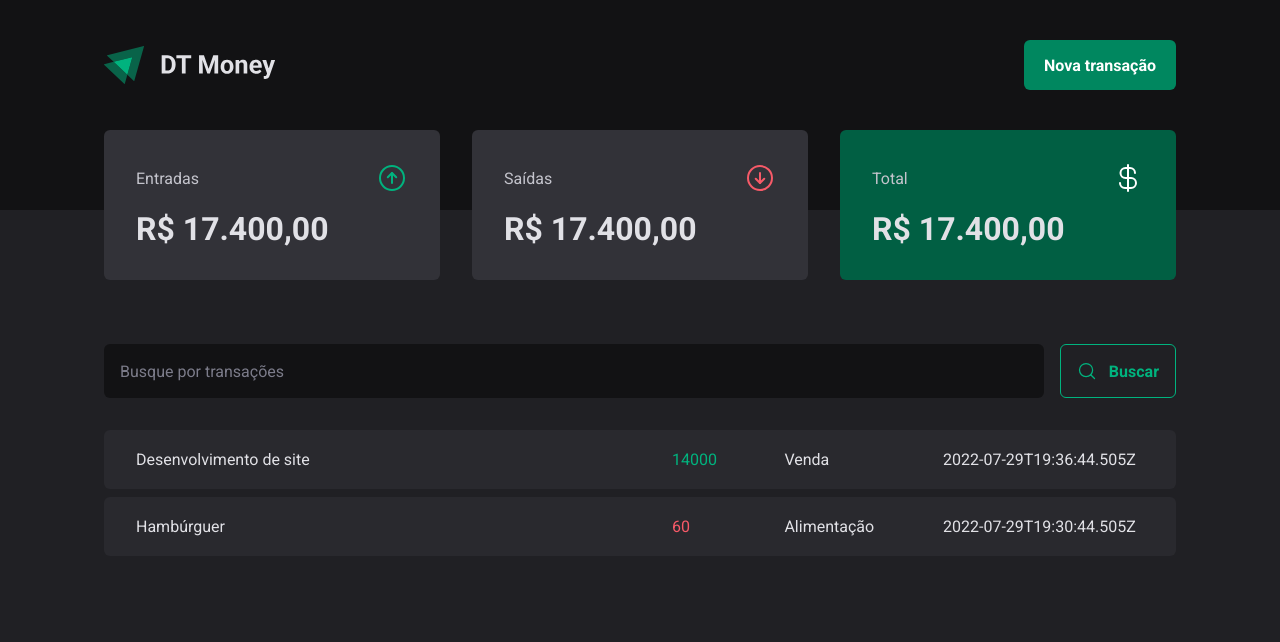
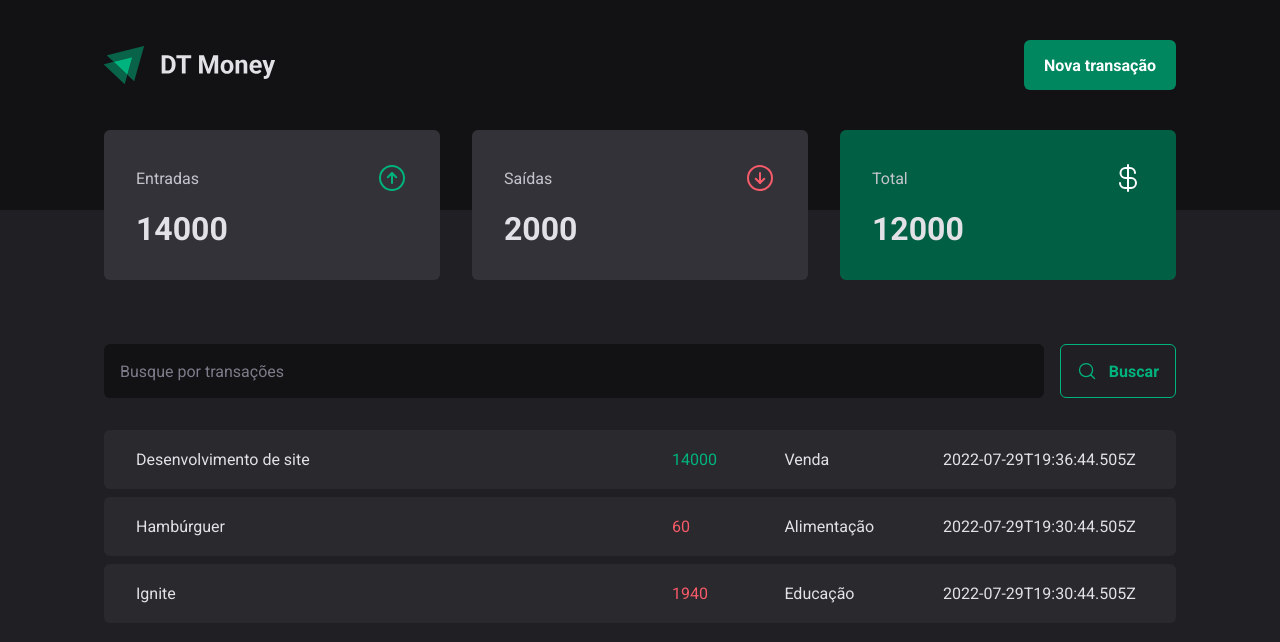
Before and after one commit to rmmena123/dt-money, a React (Vite) app: page / in a window 1280 px wide. Shown: the top 642 px of the page. Built offline with nearby package versions, Linux system fonts and the light colour scheme; data requests are answered from the project's data file.

Commit message:
#11: Feature - Calculando resumo de transações

```diff
--- a/server.json
+++ b/server.json
@@ -15,6 +15,14 @@
         "category": "Alimentação",
         "price": 60,
         "createdAt": "2022-07-29T19:30:44.505Z"
+      },
+      {
+        "id": 3,
+        "description": "Ignite",
+        "type": "outcome",
+        "category": "Educação",
+        "price": 1940,
+        "createdAt": "2022-07-29T19:30:44.505Z"
       }
     ]
 }
--- a/src/components/Summary/index.tsx
+++ b/src/components/Summary/index.tsx
@@ -5,6 +5,27 @@
 
 export function Summary() {
   const { transactions } = useContext(TransactionsContext)
+
+  const summary = transactions.reduce(
+    (acc, transaction) => {
+      if(transaction.type === 'income') {
+        acc.income += transaction.price
+        acc.total += transaction.price
+      }
+
+      else {
+        acc.outcome += transaction.price
+        acc.total -= transaction.price
+      }
+
+      return acc
+    },
+    {
+      income: 0,
+      outcome: 0,
+      total: 0
+    }
+  )
 
   return (
     <SummaryContainer>
@@ -14,7 +35,7 @@
           <ArrowCircleUp size={32} color="#00b37e" />
         </header>
 
-        <strong>R$ 17.400,00</strong>
+        <strong>{summary.income}</strong>
       </SummaryCard>
 
       <SummaryCard>
@@ -23,7 +44,7 @@
           <ArrowCircleDown size={32} color="#f75a68" />
         </header>
 
-        <strong>R$ 17.400,00</strong>
+        <strong>{summary.outcome}</strong>
       </SummaryCard>
 
       <SummaryCard variant="green">
@@ -32,7 +53,7 @@
           <CurrencyDollar size={32} color="#fff" />
         </header>
 
-        <strong>R$ 17.400,00</strong>
+        <strong>{summary.total}</strong>
       </SummaryCard>
     </SummaryContainer>
   );
```
